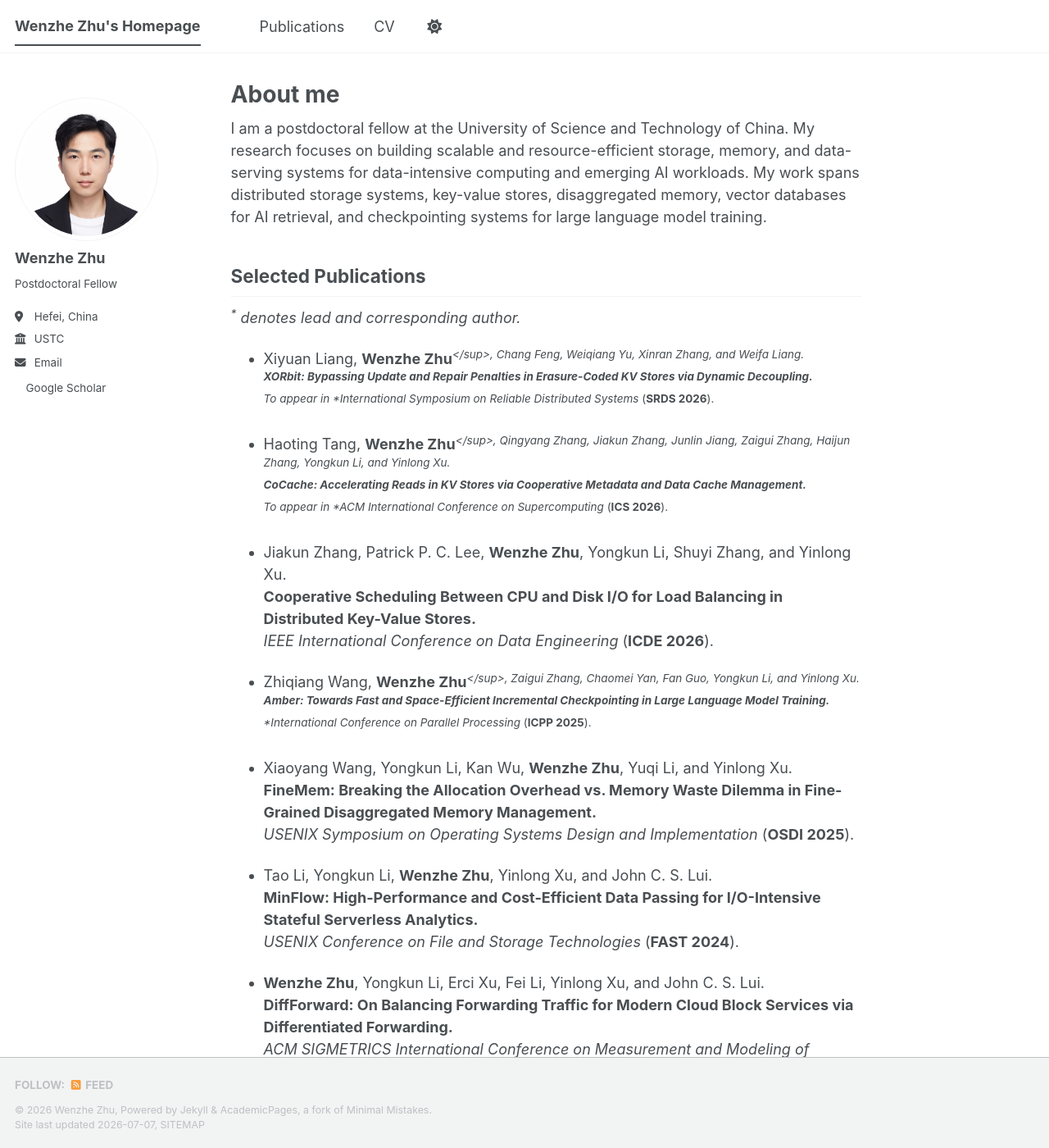
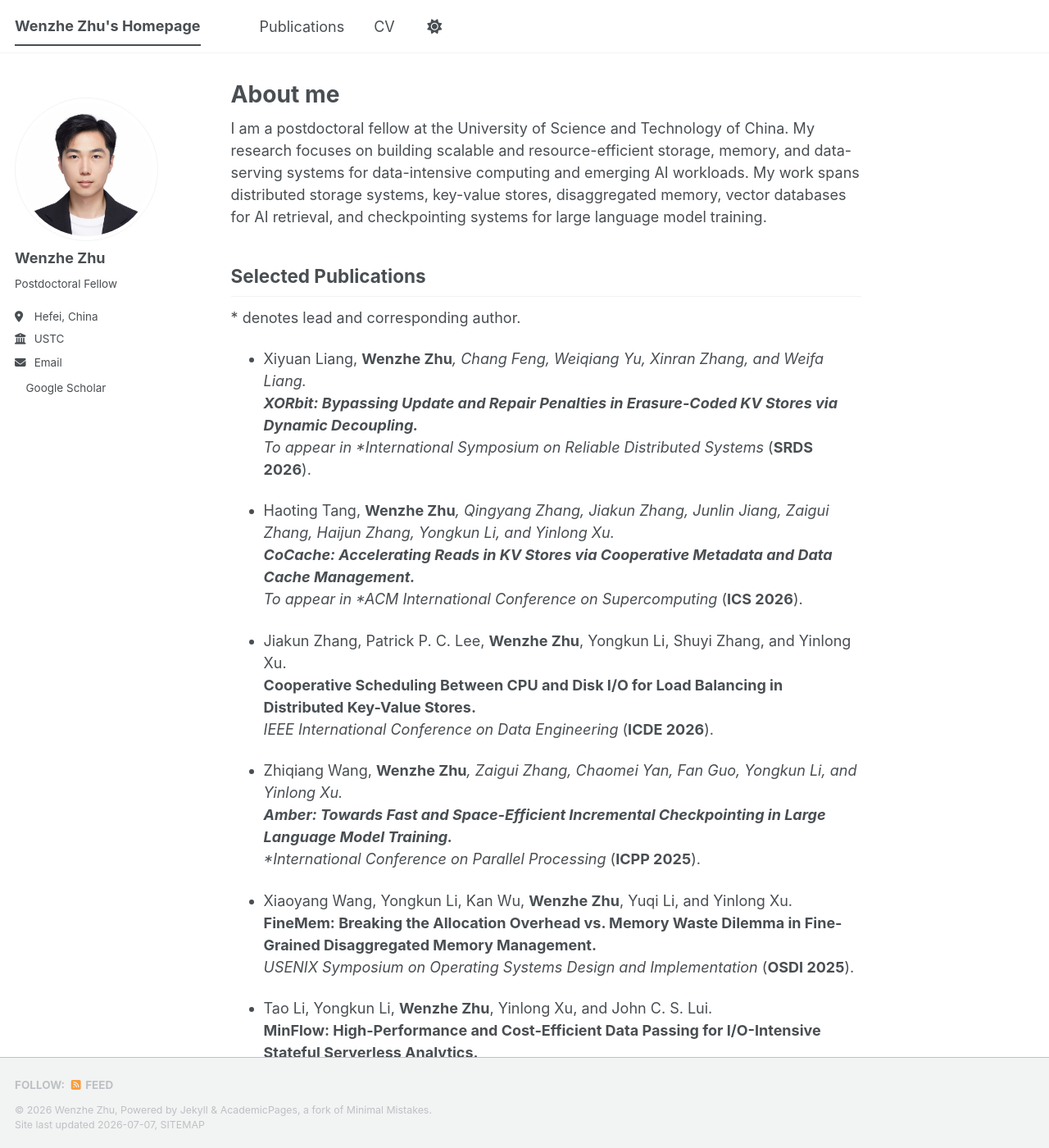
Before and after one commit to wzhzhu/wzhzhu.github.io, a Jekyll site: the page built from _pages/about.md, in a window 1280 px wide and 1400 px high. Shown: the whole window at 82% size. Built offline with Jekyll 4.4.1, drawn with Linux system fonts in a browser that asks for light colours; a style sheet for code colours, icons or effects is not loaded.

Commit message:
Update about.md

```diff
--- a/_pages/about.md
+++ b/_pages/about.md
@@ -11,13 +11,13 @@ I am a postdoctoral fellow at the University of Science and Technology of China.
 
 ## Selected Publications
 
-*<sup>*</sup> denotes lead and corresponding author.*
+\* denotes lead and corresponding author.
 
-- Xiyuan Liang, **Wenzhe Zhu**<sup>*</sup>, Chang Feng, Weiqiang Yu, Xinran Zhang, and Weifa Liang.
+- Xiyuan Liang, **Wenzhe Zhu***, Chang Feng, Weiqiang Yu, Xinran Zhang, and Weifa Liang.
   **XORbit: Bypassing Update and Repair Penalties in Erasure-Coded KV Stores via Dynamic Decoupling.**
   To appear in *International Symposium on Reliable Distributed Systems* (**SRDS 2026**).
 
-- Haoting Tang, **Wenzhe Zhu**<sup>*</sup>, Qingyang Zhang, Jiakun Zhang, Junlin Jiang, Zaigui Zhang, Haijun Zhang, Yongkun Li, and Yinlong Xu.
+- Haoting Tang, **Wenzhe Zhu***, Qingyang Zhang, Jiakun Zhang, Junlin Jiang, Zaigui Zhang, Haijun Zhang, Yongkun Li, and Yinlong Xu.
   **CoCache: Accelerating Reads in KV Stores via Cooperative Metadata and Data Cache Management.**
   To appear in *ACM International Conference on Supercomputing* (**ICS 2026**).
 
@@ -25,7 +25,7 @@ I am a postdoctoral fellow at the University of Science and Technology of China.
   **Cooperative Scheduling Between CPU and Disk I/O for Load Balancing in Distributed Key-Value Stores.**
   *IEEE International Conference on Data Engineering* (**ICDE 2026**).
 
-- Zhiqiang Wang, **Wenzhe Zhu**<sup>*</sup>, Zaigui Zhang, Chaomei Yan, Fan Guo, Yongkun Li, and Yinlong Xu.
+- Zhiqiang Wang, **Wenzhe Zhu***, Zaigui Zhang, Chaomei Yan, Fan Guo, Yongkun Li, and Yinlong Xu.
   **Amber: Towards Fast and Space-Efficient Incremental Checkpointing in Large Language Model Training.**
   *International Conference on Parallel Processing* (**ICPP 2025**).
 
```
